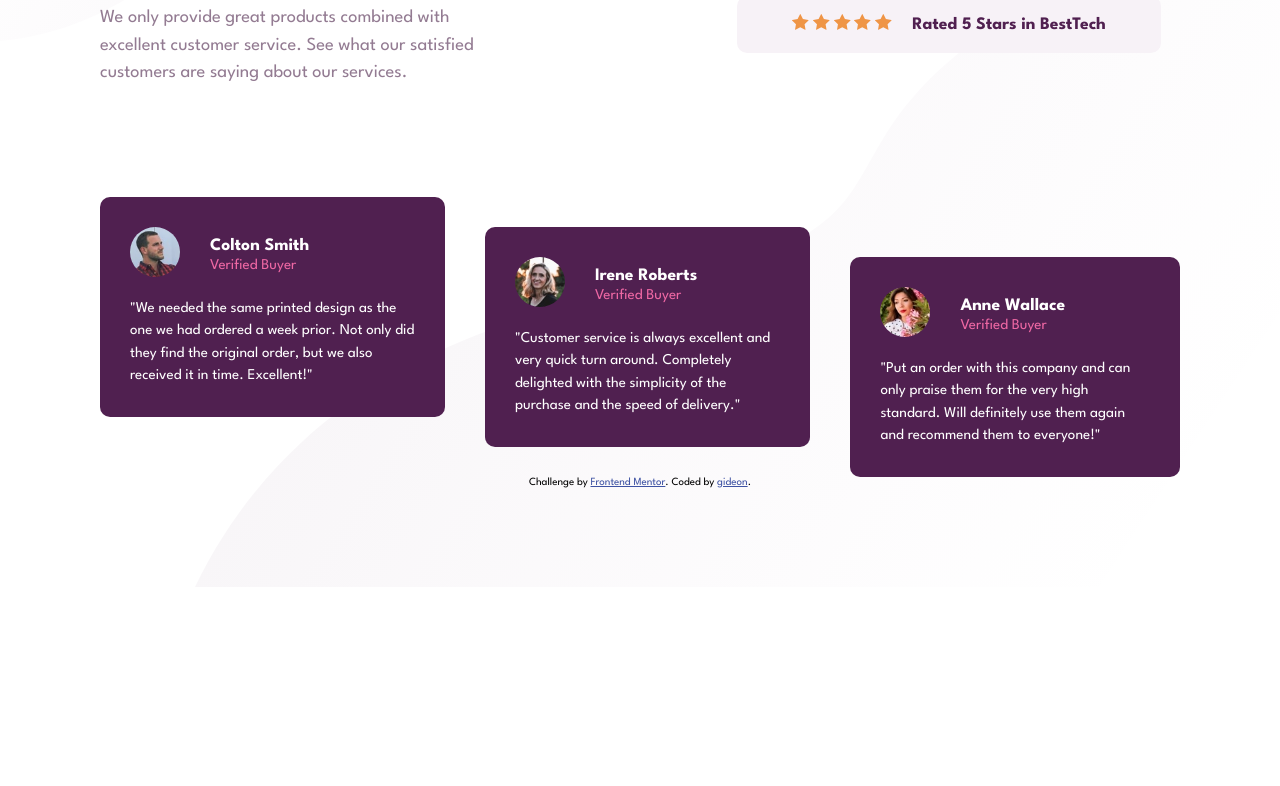
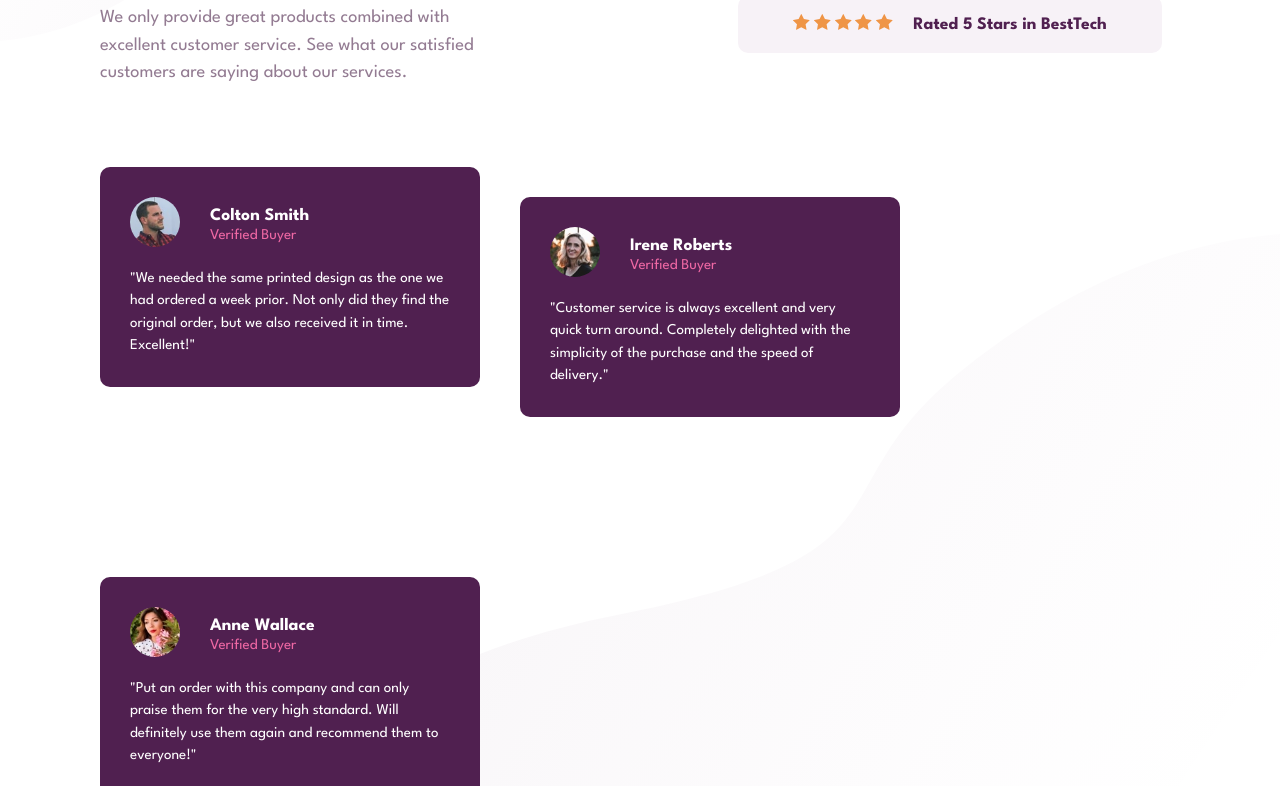
Before and after one commit to Olumide2596/social-proof-section, a plain HTML site: page index.html in a window 1280 px wide. Shown: the part 321-1107 px from the top of the page. Before the commit the page ends 908 px from the top, so only its background shows below. Drawn offline with Linux system fonts and the light colour scheme.

Commit message:
adjusted the flex basis

```diff
--- a/style.css
+++ b/style.css
@@ -27,7 +27,6 @@ body {
 .content {
     display: flex;
     flex-wrap: wrap;
-    justify-content: space-between;
     align-items: center;
     gap: 40px;
 }
@@ -113,13 +112,14 @@ body {
 
     .content {
         display: flex;
-        flex-wrap: nowrap;
+        flex-wrap: wrap;
         flex-direction: row;
     }
 
     .note {
         width: 35%;
         text-align: left;
+        flex: 0 0 380px;
     }
     .note h1 {
         font-size: 3rem;
@@ -137,6 +137,13 @@ body {
         margin-top: 8px;
     }
 
+    .bottom {
+
+    }
+
+    .reviews {
+        flex: 0 0 380px;
+    }
     .r2 {
         margin-left: 50px;
     }
```
